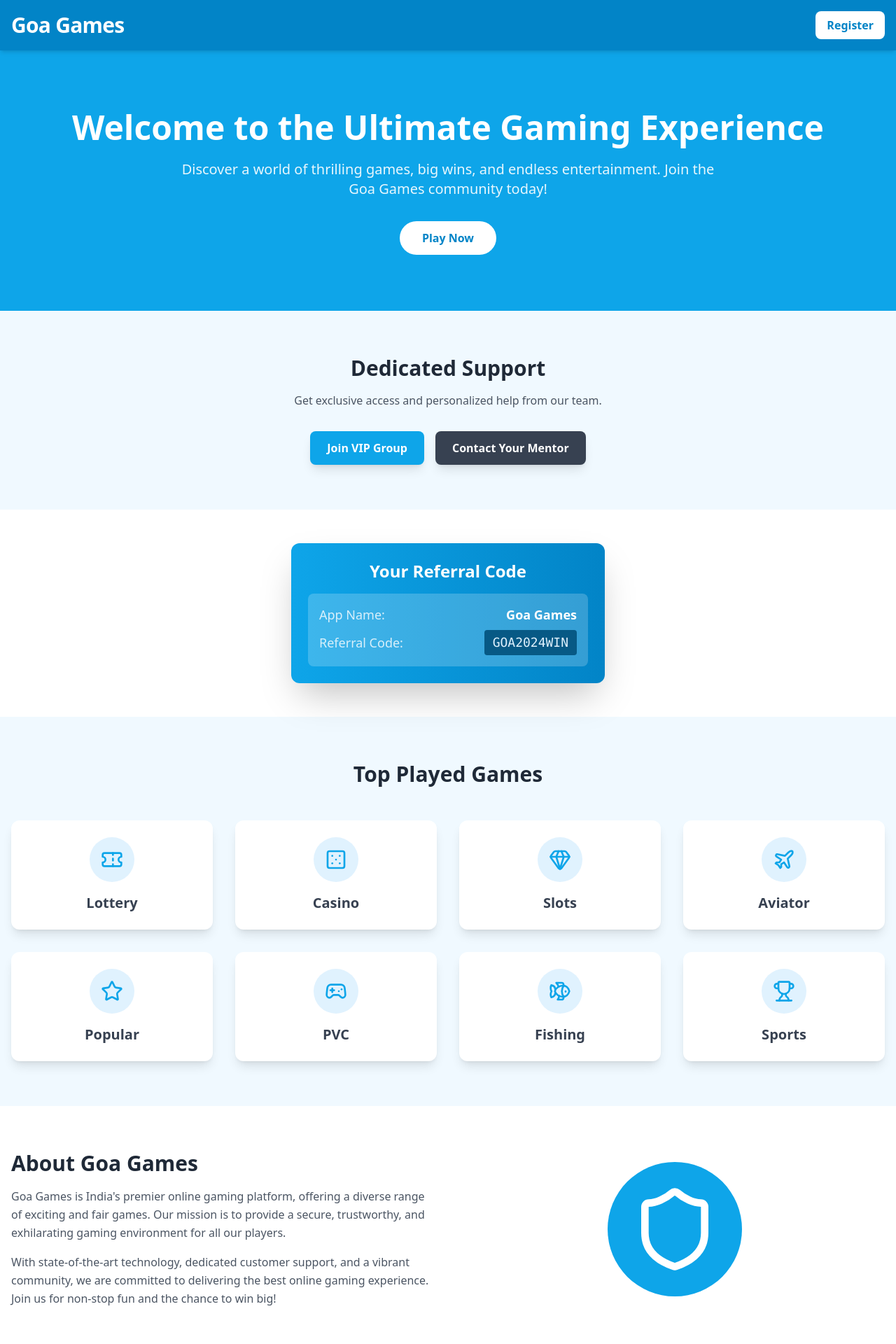
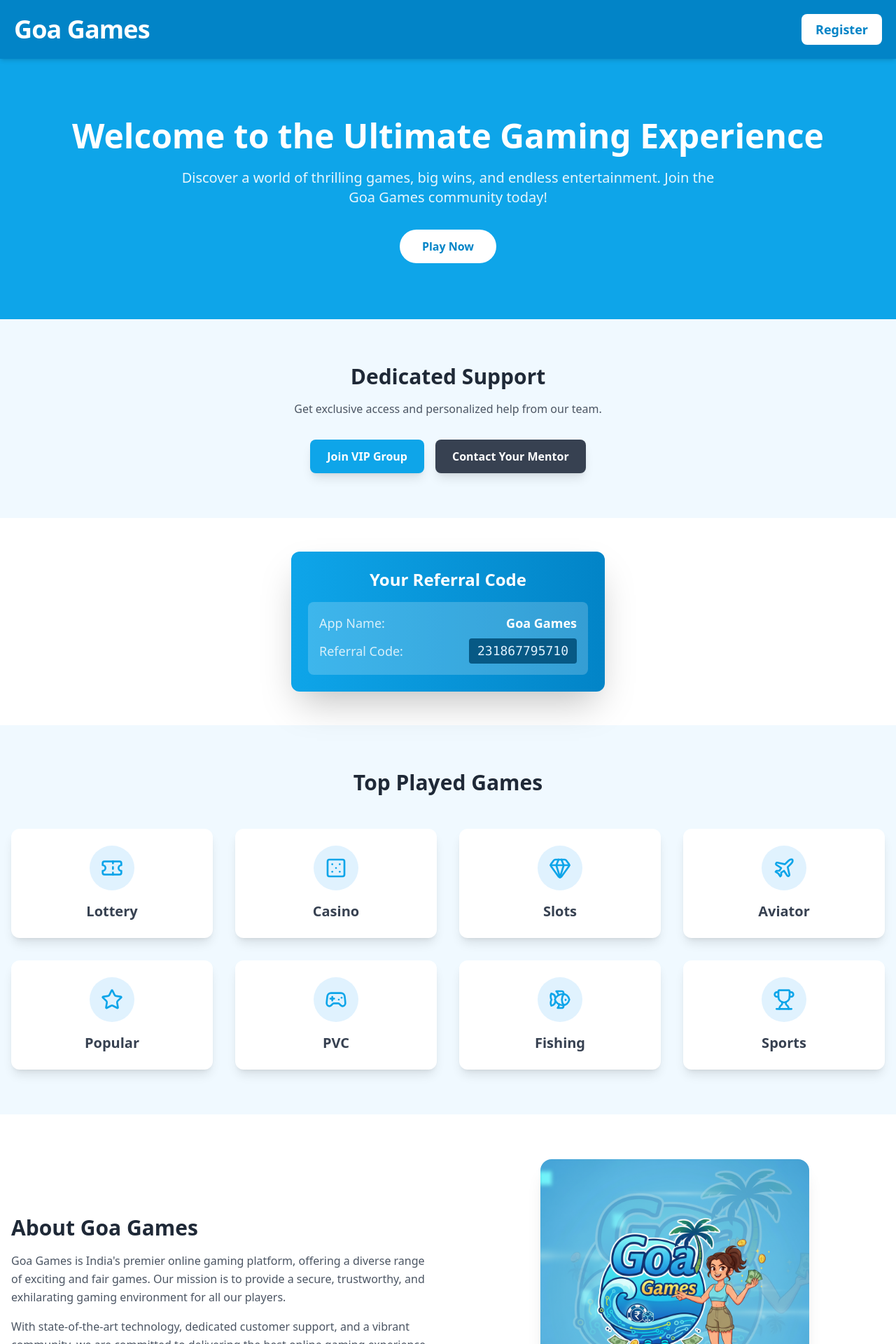
Before and after one commit to saqib40/Goa-Games, a React (Vite) app: page / in a window 1280 px wide. Shown: the top 1920 px of the page at 70% size. Built offline with nearby package versions, Linux system fonts and the light colour scheme.

Commit message:
some changes

```diff
--- a/src/components/AboutUs.tsx
+++ b/src/components/AboutUs.tsx
@@ -1,5 +1,3 @@
-import { Shield } from "lucide-react";
-
 const AboutUs = () => (
   <section className="py-16 bg-white">
     <div className="container mx-auto px-4 flex flex-col md:flex-row items-center gap-12">
@@ -13,9 +11,8 @@
         </p>
       </div>
       <div className="md:w-1/2 flex justify-center">
-          <div className="bg-sky-500 p-8 rounded-full">
-              <Shield size={128} className="text-white" />
-          </div>
+          {/* I've replaced the generic shield icon with your image here. */}
+          <img src="ok.png" alt="Goa Games Illustration" className="max-w-xs md:max-w-sm rounded-2xl shadow-xl transform transition-transform duration-300 hover:scale-105" />
       </div>
     </div>
   </section>
--- a/src/components/Header.tsx
+++ b/src/components/Header.tsx
@@ -1,10 +1,10 @@
 const Header = () => (
   <header className="bg-sky-600 text-white shadow-md sticky top-0 z-50">
-    <div className="container mx-auto flex items-center justify-between p-4">
-      <h1 className="text-3xl font-bold tracking-tight">Goa Games</h1>
-      <nav className="space-x-4">
+    <div className="container mx-auto flex items-center justify-between p-5">
+      <h1 className="text-4xl font-bold tracking-tight">Goa Games</h1>
+      <nav>
         <a href="https://www.goavideo.com/#/register?invitationCode=231867795710" target="_blank" rel="noopener noreferrer">
-            <button className="px-4 py-2 font-semibold text-sky-600 bg-white rounded-lg hover:bg-gray-200 transition-colors duration-300">
+            <button className="px-5 py-2 text-lg font-semibold text-sky-600 bg-white rounded-lg hover:bg-gray-200 transition-all duration-300 transform hover:scale-105">
               Register
             </button>
         </a>
--- a/src/components/Referral.tsx
+++ b/src/components/Referral.tsx
@@ -10,7 +10,7 @@
                     </div>
                     <div className="flex justify-between items-center text-lg">
                         <span className="font-medium opacity-80">Referral Code:</span>
-                        <span className="font-mono bg-sky-800 text-sky-100 px-3 py-1 rounded">GOA2024WIN</span>
+                        <span className="font-mono bg-sky-800 text-sky-100 px-3 py-1 rounded">231867795710</span>
                     </div>
                 </div>
             </div>
--- a/src/components/Support.tsx
+++ b/src/components/Support.tsx
@@ -4,7 +4,7 @@
       <h2 className="text-3xl font-bold text-gray-800 mb-4">Dedicated Support</h2>
       <p className="text-gray-600 mb-8 max-w-2xl mx-auto">Get exclusive access and personalized help from our team.</p>
       <div className="flex justify-center space-x-4">
-        <a href="https://t.me/+sYxmR-zp0YY3ZmU1" target="_blank" rel="noopener noreferrer">
+        <a href="https://t.me/+uGPNJyrgLhQ0MGFl" target="_blank" rel="noopener noreferrer">
             <button className="px-6 py-3 font-semibold text-white bg-sky-500 rounded-lg hover:bg-sky-600 transition-colors duration-300 shadow-lg">
               Join VIP Group
             </button>
--- a/src/components/TopGames.tsx
+++ b/src/components/TopGames.tsx
@@ -29,10 +29,16 @@
           <h2 className="text-3xl font-bold text-gray-800 mb-12">Top Played Games</h2>
           <div className="grid grid-cols-2 md:grid-cols-4 gap-8">
             {games.map((game) => (
-              <div key={game.name} className="bg-white p-6 rounded-xl shadow-lg hover:shadow-2xl hover:-translate-y-2 transition-all duration-300 cursor-pointer">
+              <a
+                key={game.name}
+                href="https://www.goavideo.com/#/register?invitationCode=231867795710"
+                target="_blank"
+                rel="noopener noreferrer"
+                className="bg-white p-6 rounded-xl shadow-lg hover:shadow-2xl hover:-translate-y-2 transition-all duration-300"
+              >
                 <IconWrapper>{game.icon}</IconWrapper>
                 <h3 className="text-xl font-semibold text-gray-700">{game.name}</h3>
-              </div>
+              </a>
             ))}
           </div>
         </div>
```
Also changed, not shown: ok.png (added). Lines whose indentation alone changed are shown as unchanged.
